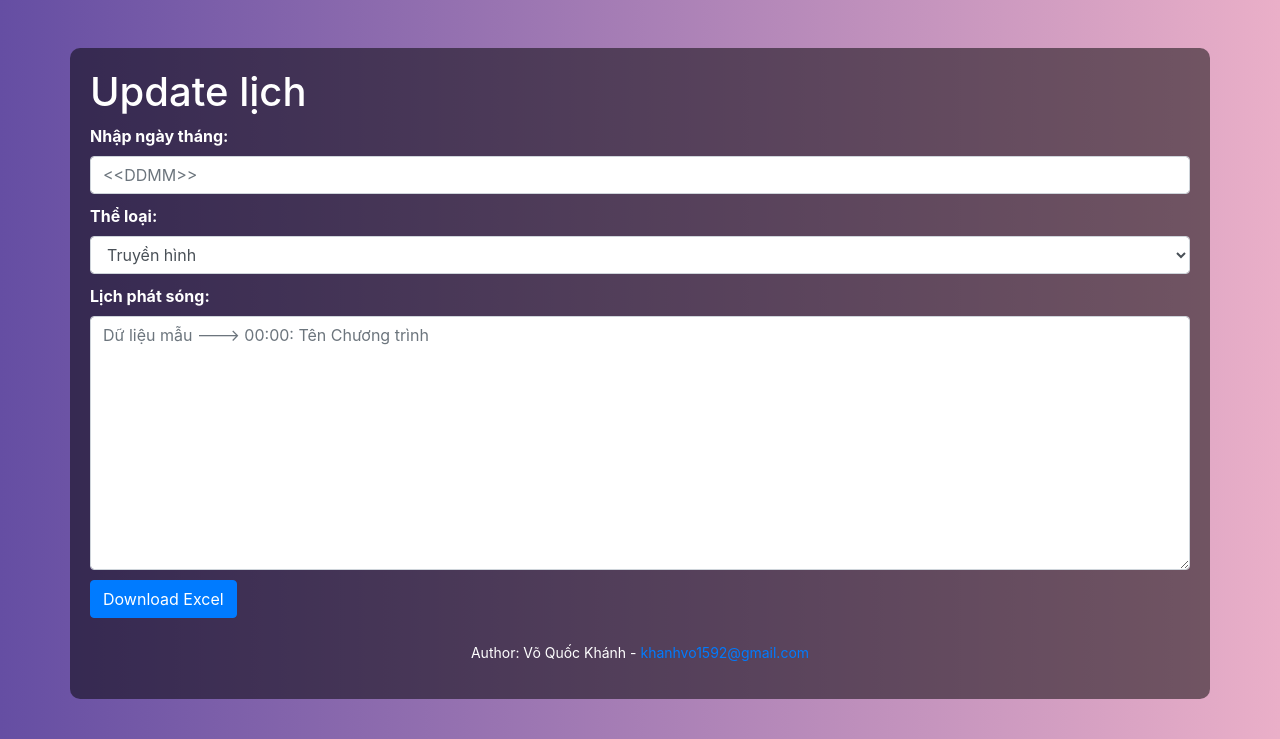
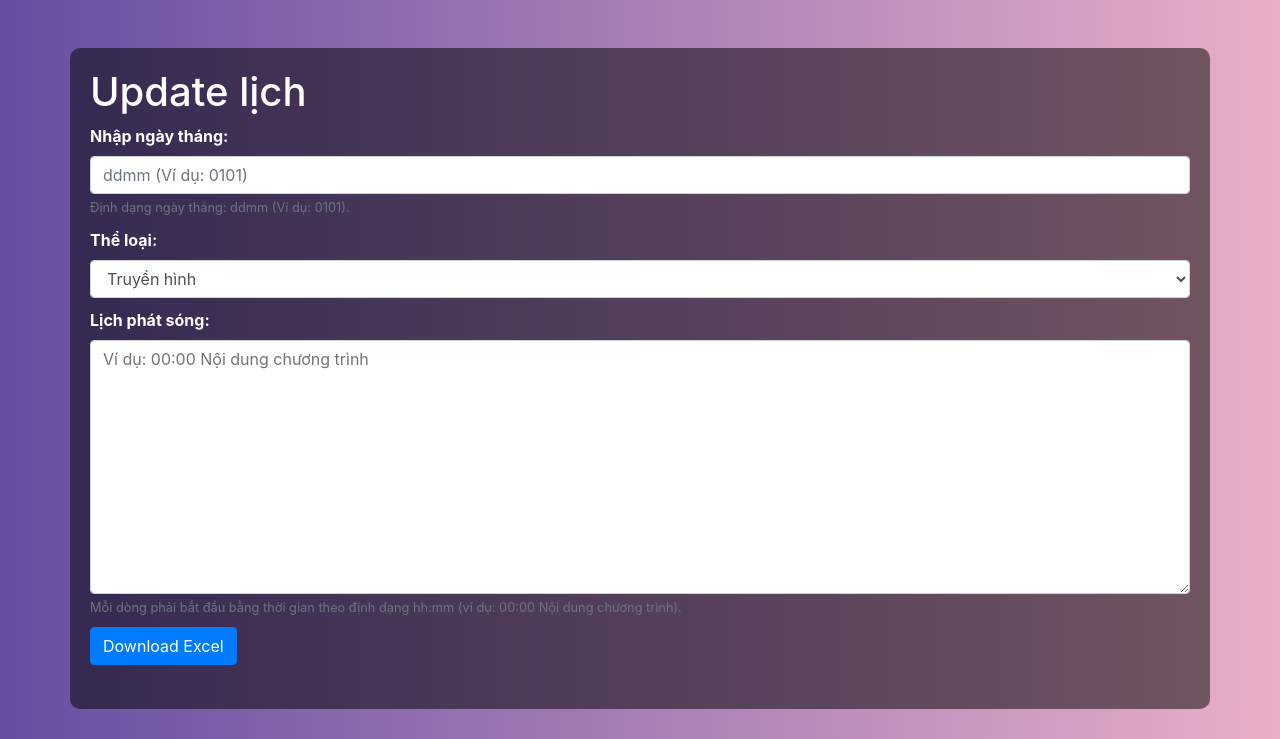
Before and after one commit to khanhvo1592/lichphatsong, a Flask app: page / in a window 1280 px wide. Shown: the part 61-800 px from the top of the page. Run offline with Flask 3, Linux system fonts and the light colour scheme; the visitor is signed in with stand-in values (Sample User, id 1); some libraries are stand-ins or nearby versions.

Commit message:
update index validate

```diff
--- a/templates/index.html
+++ b/templates/index.html
@@ -98,14 +98,16 @@
 
   <div class="container mt-5">
     <h1>Update lịch</h1>
-    <form method="post" enctype="multipart/form-data">
+    <form method="post" enctype="multipart/form-data" class="needs-validation" novalidate>
       <div class="form-group">
         <label for="date_input">Nhập ngày tháng:</label>
-        <input type="text" id="date_input" name="date_input" placeholder="<<DDMM>>" class="form-control" required>
+        <input type="text" id="date_input" name="date_input" placeholder="ddmm (Ví dụ: 0101)" class="form-control"
+          pattern="\d{4}" title="Nhập định dạng ddmm (Ví dụ: 0101)" required>
+        <small class="form-text text-muted">Định dạng ngày tháng: ddmm (Ví dụ: 0101).</small>
       </div>
       <div class="form-group">
         <label for="program_type">Thể loại:</label>
-        <select id="program_type" name="program_type" class="form-control">
+        <select id="program_type" name="program_type" class="form-control" required>
           <option value="1">Truyền hình</option>
           <option value="2">Phát thanh</option>
         </select>
@@ -113,15 +115,37 @@
       <div class="form-group">
         <label for="input_data">Lịch phát sóng:</label>
         <textarea id="input_data" name="input_data" class="form-control" rows="10"
-          placeholder="Dữ liệu mẫu ---> 00:00: Tên Chương trình" required></textarea>
+          placeholder="Ví dụ: 00:00 Nội dung chương trình" pattern="^(\d{2}:\d{2} .+\n?)+$" required></textarea>
+        <div class="invalid-feedback">Mỗi dòng phải bắt đầu bằng thời gian theo định dạng hh:mm.</div>
+        <small class="form-text text-muted">Mỗi dòng phải bắt đầu bằng thời gian theo định dạng hh:mm (ví dụ: 00:00 Nội
+          dung
+          chương trình).</small>
       </div>
       <button type="submit" class="btn btn-primary">Download Excel</button>
     </form>
     <footer class="mt-4">
-      <p>Author: Võ Quốc Khánh - <a href="mailto:khanhvo1592@gmail.com">khanhvo1592@gmail.com</a></p>
+      <!-- Footer contents unchanged -->
     </footer>
-  </div>
 
+    <script>
+      (function () {
+        'use strict';
+        window.addEventListener('load', function () {
+          // Lấy tất cả các form cần xác thực
+          var forms = document.getElementsByClassName('needs-validation');
+          // Lặp qua chúng và ngăn chặn việc nộp form nếu có lỗi
+          var validation = Array.prototype.filter.call(forms, function (form) {
+            form.addEventListener('submit', function (event) {
+              if (form.checkValidity() === false) {
+                event.preventDefault();
+                event.stopPropagation();
+              }
+              form.classList.add('was-validated');
+            }, false);
+          });
+        }, false);
+      })();
+    </script>
 </body>
 
 </html>
```
Also changed, not shown: data/output.json (+32 -0 lines), data/project_info.json (+21 -1 lines), 1 other file.
